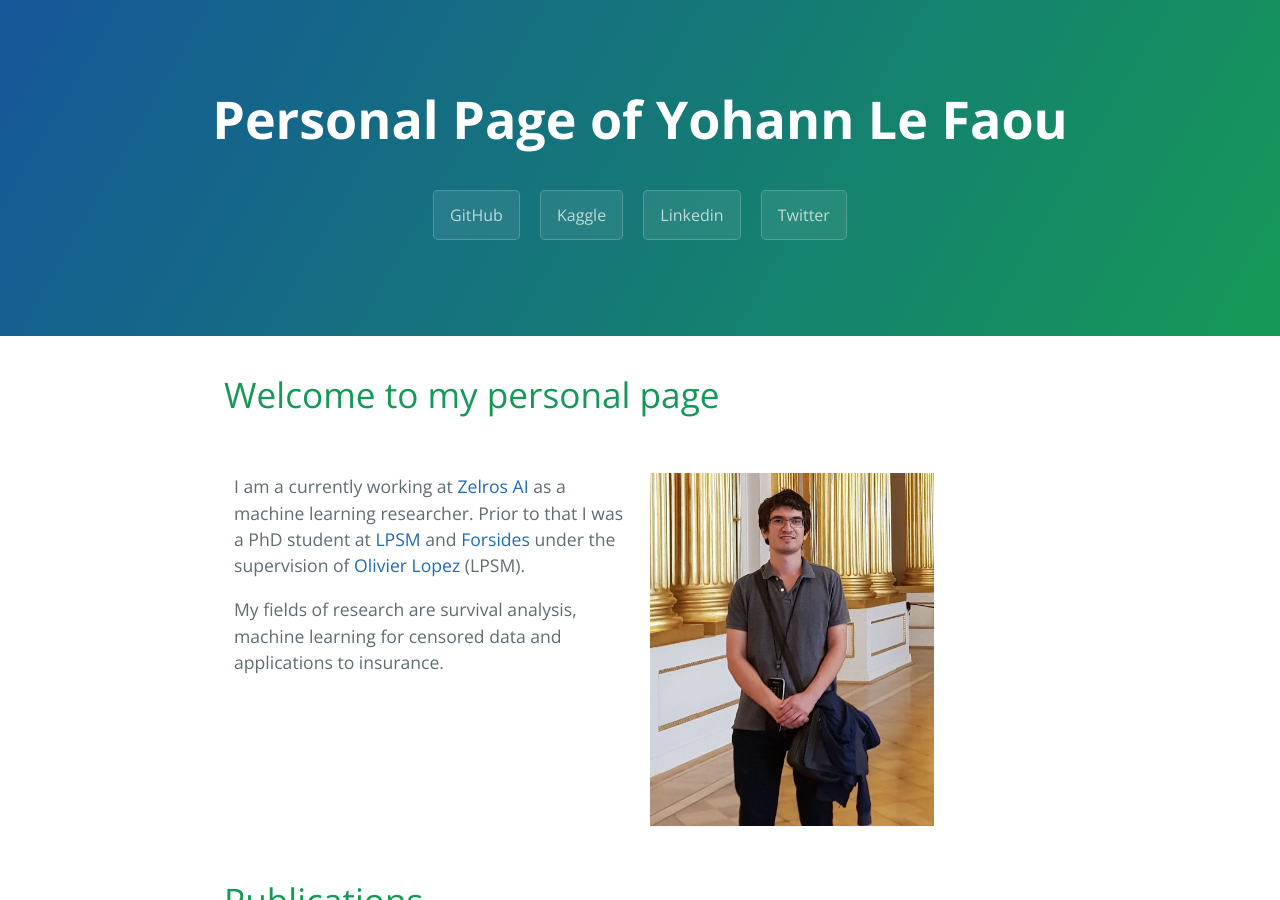
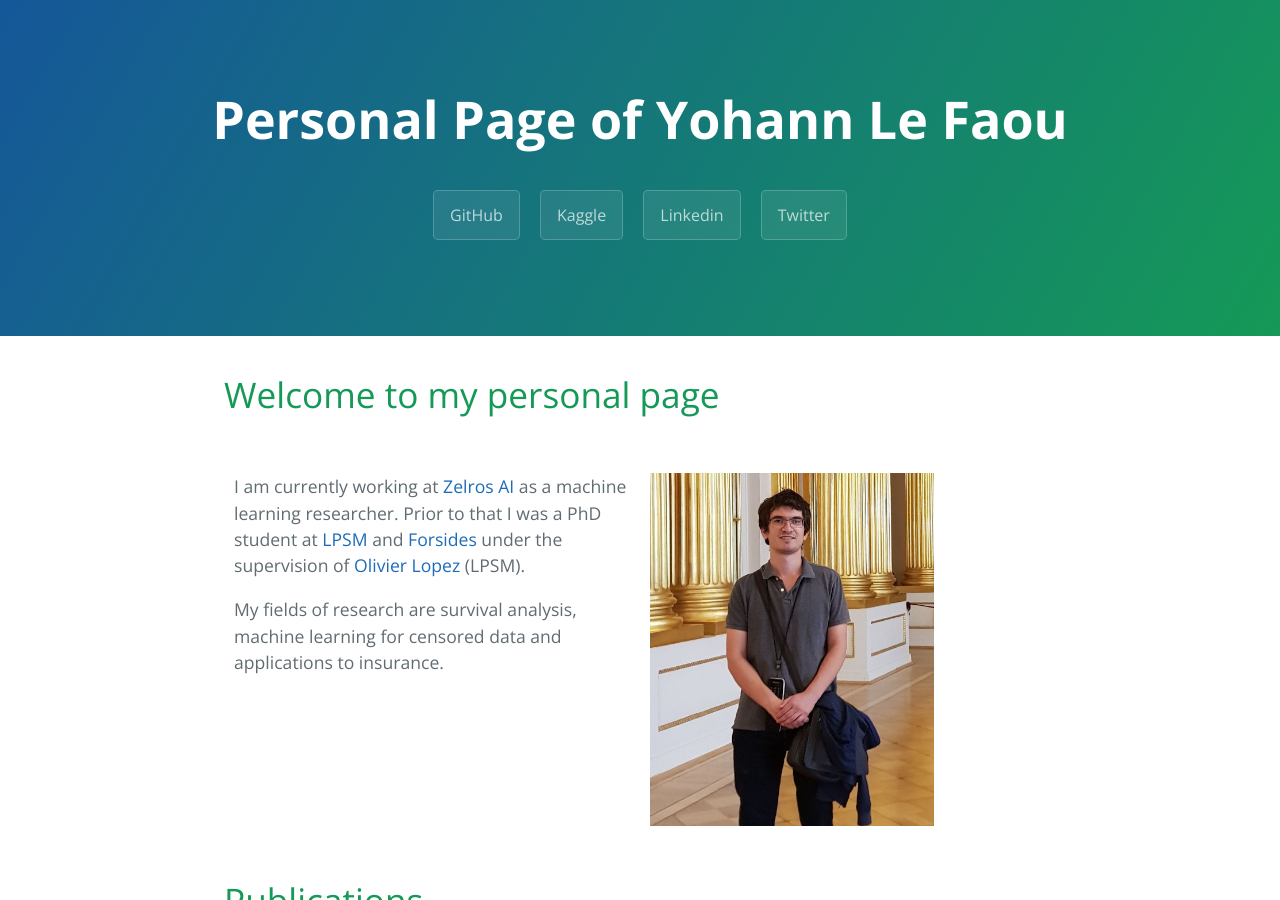
Before and after one commit to YohannLeFaou/YohannLeFaou.github.io, a Jekyll site: the page built from index.html, in a window 1280 px wide and 900 px high. Built offline with Jekyll 4.4.1, drawn with Linux system fonts in a browser that asks for light colours; the list of posts is cut into pages by our own code.

Commit message:
remove "a"^^

```diff
--- a/index.html
+++ b/index.html
@@ -50,7 +50,7 @@
 
     <div class="row">
       <div class="column left">
-      <p>I am a currently working at <a href="https://www.zelros.com">Zelros AI</a> as a machine learning researcher. Prior to that I was a PhD student at <a href="http://www.lpsm.paris">LPSM</a> and <a href="http://www.forsides.fr/">Forsides</a> under the supervision of <a href = "https://sites.google.com/site/olivierlopezcrest/">Olivier Lopez</a> (LPSM).</p>
+      <p>I am currently working at <a href="https://www.zelros.com">Zelros AI</a> as a machine learning researcher. Prior to that I was a PhD student at <a href="http://www.lpsm.paris">LPSM</a> and <a href="http://www.forsides.fr/">Forsides</a> under the supervision of <a href = "https://sites.google.com/site/olivierlopezcrest/">Olivier Lopez</a> (LPSM).</p>
 
       <p>My fields of research are survival analysis, machine learning for censored data and applications to insurance.</p>
       </div>
```
